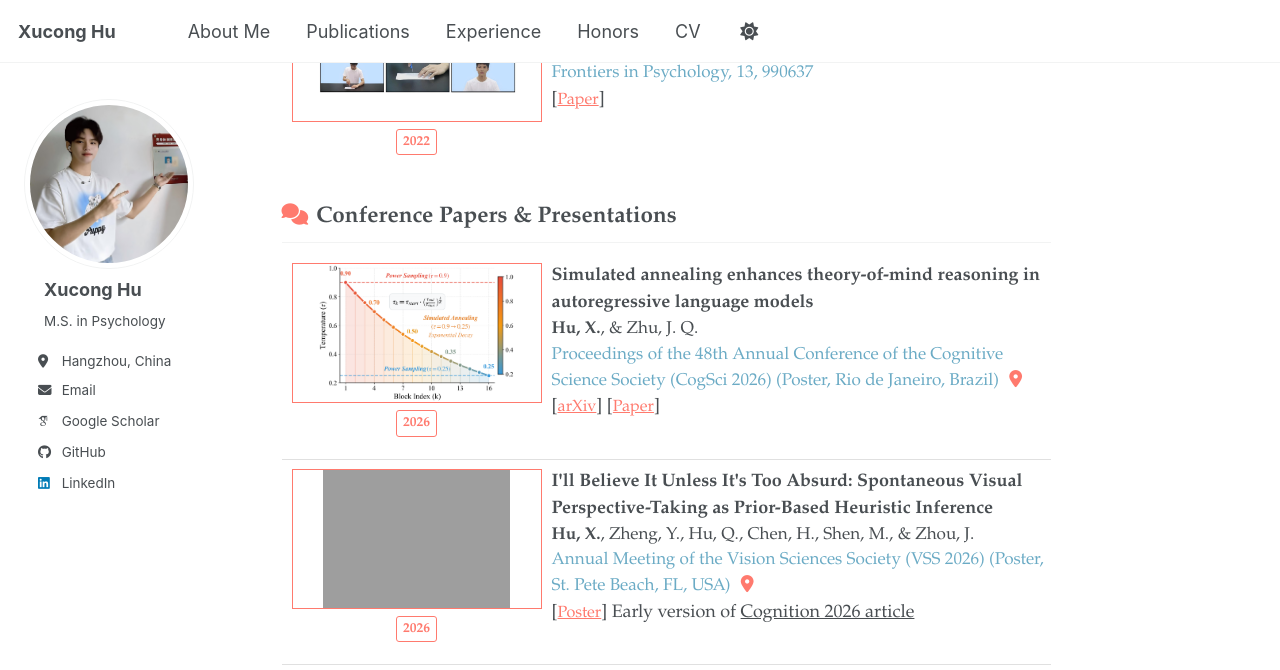
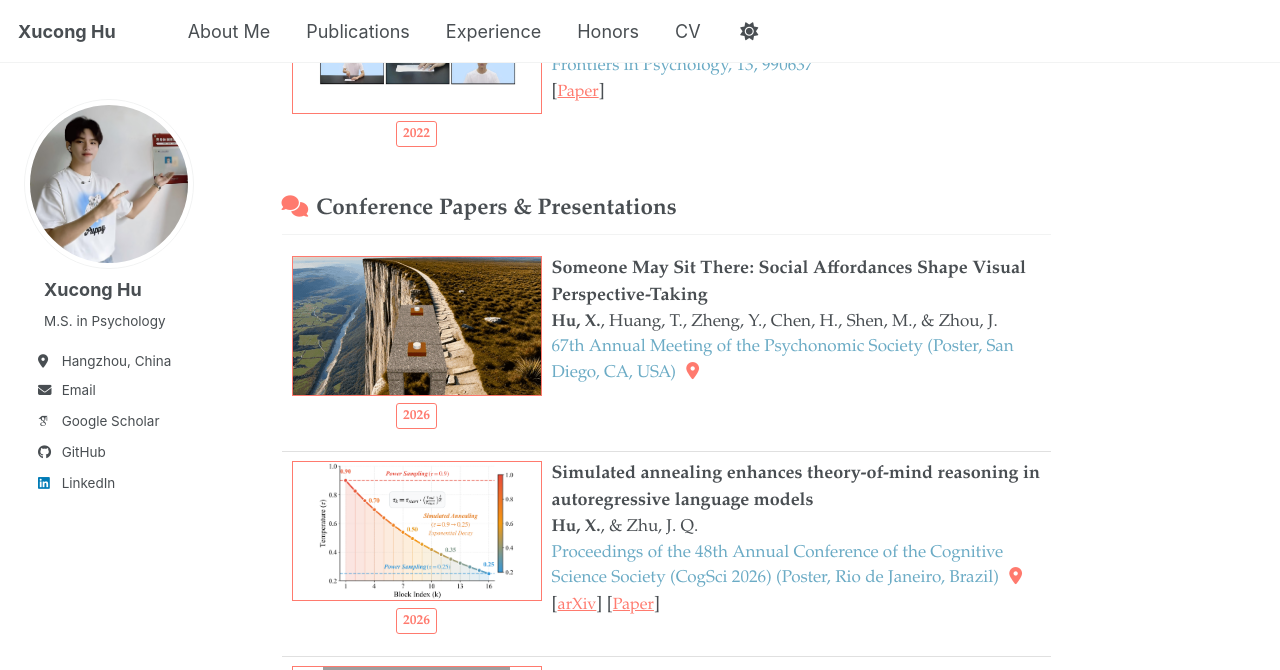
Before and after one commit to xuconghu/xuconghu.github.io, a Jekyll site: the page built from _pages/publications.md, in a window 1280 px wide and 900 px high, scrolled down 1298 px, cut to the strip 0-670 px from the top of the window. Built offline with Jekyll 4.4.1, drawn with Linux system fonts in a browser that asks for light colours; some web fonts are replaced; a script bundle is joined from its source files by our own code; library files that are not in the unit come from our copies; some of the changed text lies outside the part shown.

Commit message:
Add Psychonomic Society 2026 poster

```diff
--- a/_pages/publications.md
+++ b/_pages/publications.md
@@ -30,7 +30,7 @@ author_profile: true
       <div class="pub-right">
         <div class="title">How Can We Make Robots Intelligible? Building Perception-Behavior Causal Links for User-Centered Explainability</div>
         <div class="authors"><strong>Hu, X.</strong>, Xu, E., Xu, H., Shen, M., & Zhou, J.</div>
-        <div class="publish">International Journal of Human–Computer Interaction, 1–16. <a href="https://doi.org/10.1080/10447318.2026.2633220" target="_blank" rel="noopener">https://doi.org/10.1080/10447318.2026.2633220</a></div>
+        <div class="publish">International Journal of Human–Computer Interaction, 1–16.</div>
         <div class="tags">[<a class="tag" href="{{ "/info/IJHCI/How%20Can%20We%20Make%20Robots%20Intelligible%20Building%20Perception-Behavior%20Causal%20Links%20for%20User-Centered%20Explainability.pdf" | relative_url }}">Paper</a>]</div>
       </div>
     </div>
@@ -86,6 +86,17 @@ author_profile: true
 
   <h2><i class="fas fa-fw fa-comments section-icon" aria-hidden="true"></i>Conference Papers & Presentations</h2>
   <div class="pub-list">
+    <div class="pub">
+      <div class="pub-left">
+        <img class="pub-cover" src="{{ "/info/Under_Review/Someone_May_Sit_There.gif" | relative_url }}" alt="Someone May Sit There preview" />
+        <div class="pub-badge">2026</div>
+      </div>
+      <div class="pub-right">
+        <div class="title">Someone May Sit There: Social Affordances Shape Visual Perspective-Taking</div>
+        <div class="authors"><strong>Hu, X.</strong>, Huang, T., Zheng, Y., Chen, H., Shen, M., & Zhou, J.</div>
+        <div class="publish">67th Annual Meeting of the Psychonomic Society (Poster, San Diego, CA, USA) <span class="publish-icon" aria-hidden="true"><i class="fas fa-map-marker-alt"></i></span></div>
+      </div>
+    </div>
     <div class="pub">
       <div class="pub-left">
         <img class="pub-cover" src="{{ "/info/Under_Review/Simulated_Annealing.png" | relative_url }}" alt="CogSci 2026 cover" />
```
Also changed, not shown: _pages/about.md (+16 -1 lines), info/Under_Review/Someone_May_Sit_There.gif (added).
